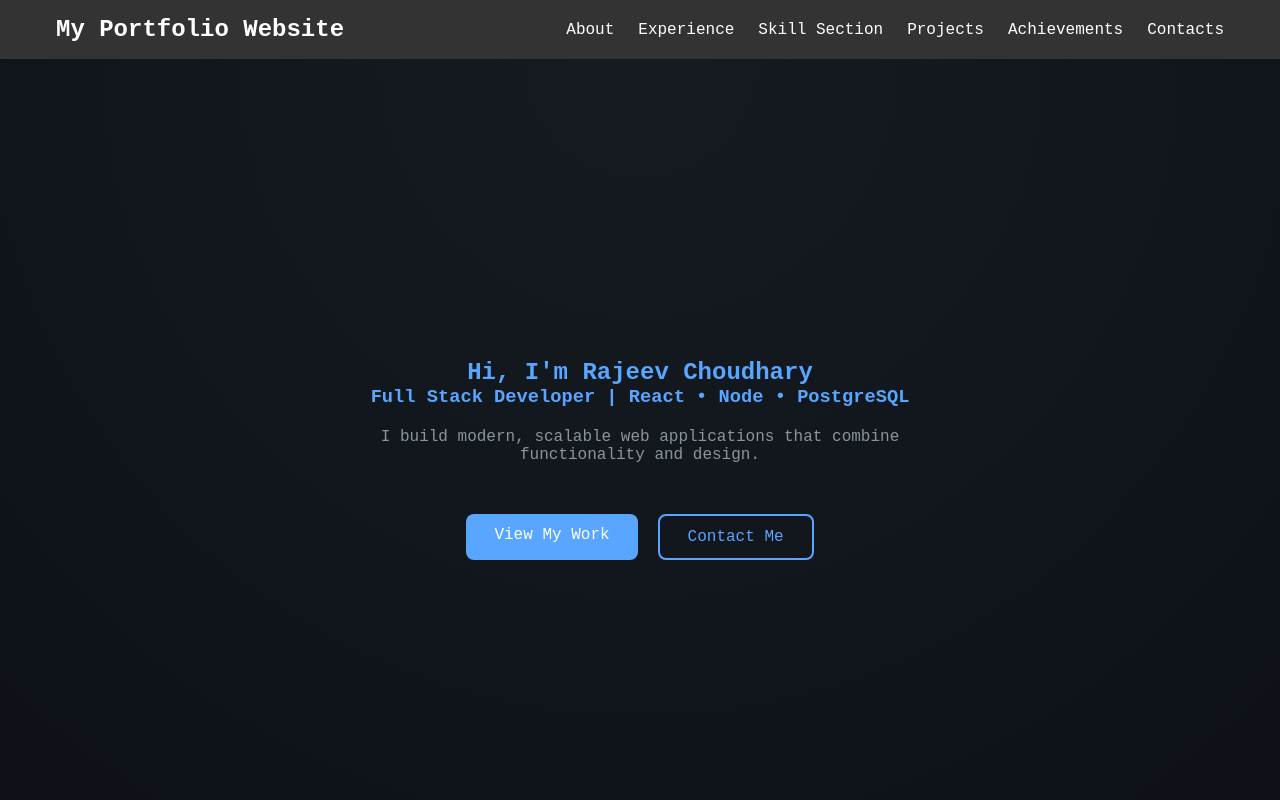
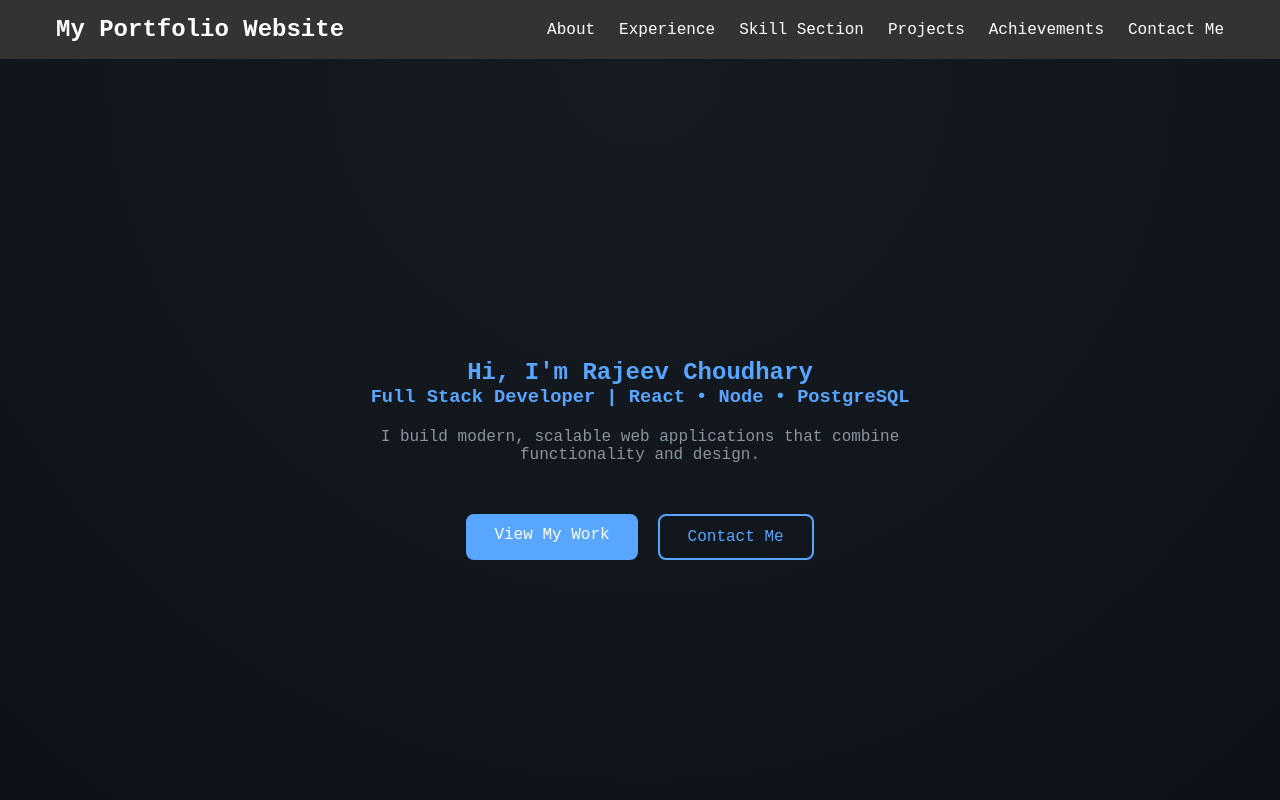
Before and after one commit to rajeev2004/portfolio, a React (Vite) app: page / in a window 1280 px wide. Shown: the top 800 px of the page. Built offline with nearby package versions, Linux system fonts and the light colour scheme.

Commit message:
Modified header section

```diff
--- a/src/components/Header.jsx
+++ b/src/components/Header.jsx
@@ -29,7 +29,7 @@ function Header(){
                     <a href="#skills">Skill Section</a>
                     <a href="#projects">Projects</a>
                     <a href="#achievements">Achievements</a>
-                    <a href="#contacts">Contacts</a>
+                    <a href="#contacts">Contact Me</a>
                 </nav>
                 <button className="menu-change" onClick={toggleMenu}>Menu</button>
             </div>
```
